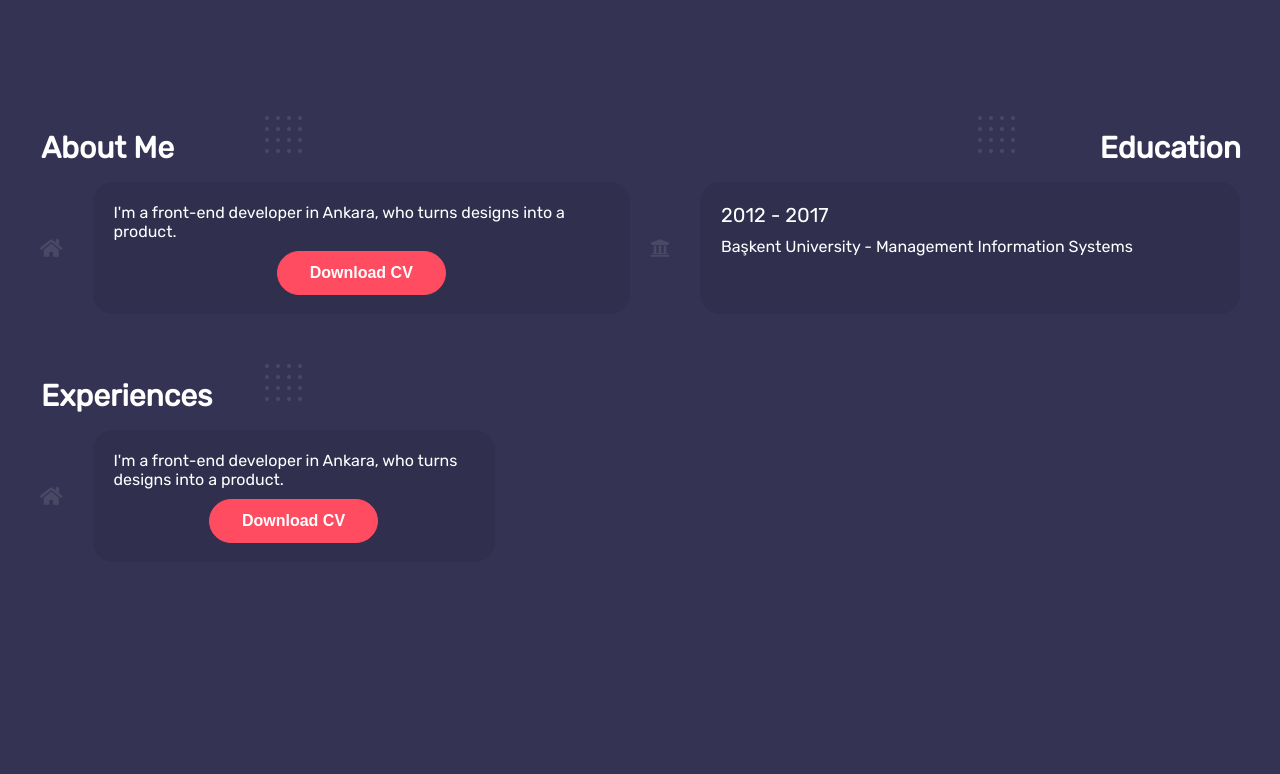
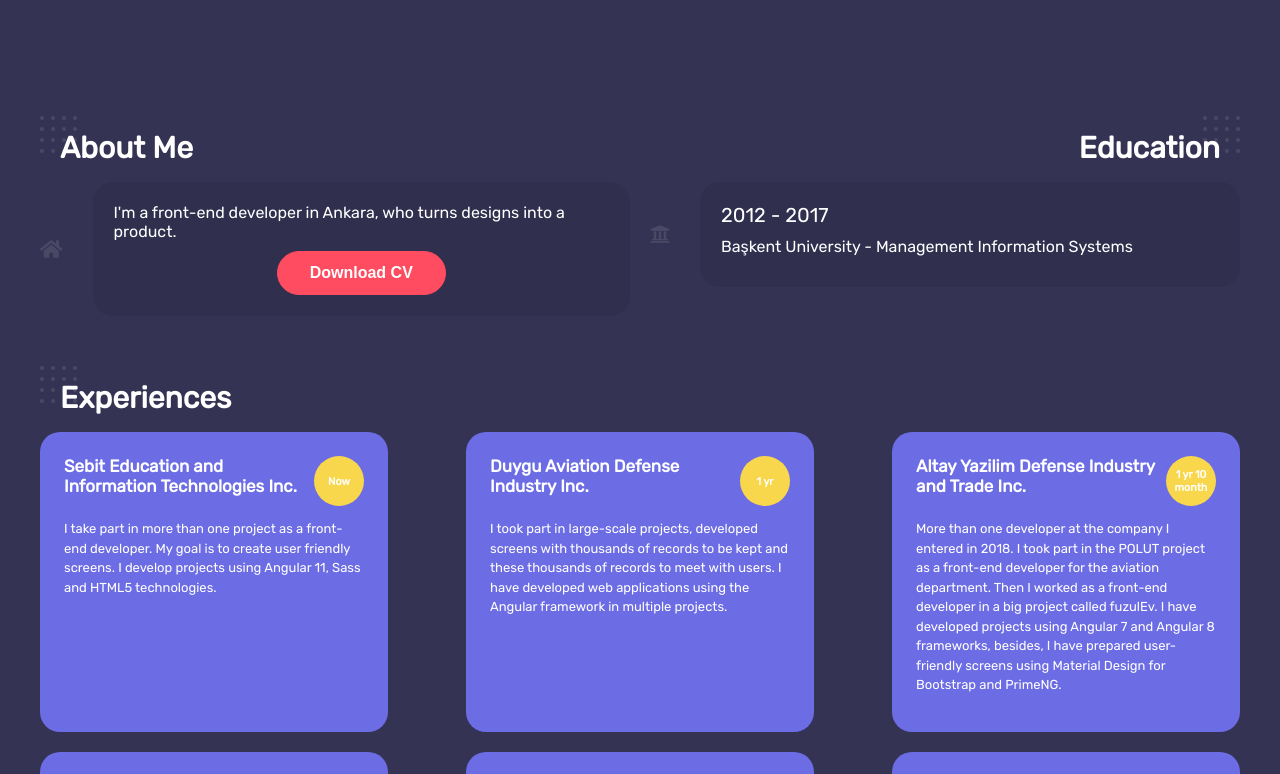
Before and after one commit to selinoykunergiz/angular-cv-site, an Angular app: page / in a window 1280 px wide. Shown: the part 724-1498 px from the top of the page. Before the commit the page ends 1336 px from the top, so only its background shows below. Built offline with nearby package versions, Linux system fonts and the light colour scheme.

Commit message:
experience section done, works json implemented

```diff
--- a/src/app/pages/cv-common/cv-common.component.html
+++ b/src/app/pages/cv-common/cv-common.component.html
@@ -39,7 +39,7 @@
 
     <div class="content">
         <div class="about-me">
-            <div>
+            <div class="ab-title">
                 <img class="aboutme-img" src="assets/img/content/dots-bg-light.svg" alt="content" />
                 <h2 class="aboutme-title">About Me</h2>
             </div>
@@ -57,7 +57,7 @@
         </div>
 
         <div class="education">
-            <div>
+            <div class="education-header">
                 <img class="education-img" src="assets/img/content/dots-bg-light.svg" alt="content" />
                 <h2 class="education-title">Education</h2>
             </div>
@@ -75,18 +75,24 @@
 
     <div class="content">
         <div class="experience">
-            <div>
+            <div class="exp-header">
                 <img class="aboutme-img" src="assets/img/content/dots-bg-light.svg" alt="content" />
                 <h2 class="aboutme-title">Experiences</h2>
             </div>
-            <div class="content-detail">
-                <div class="icon">
-                    <fa-icon class="common-icon content-icon" [icon]="faHome"></fa-icon>
-                </div>
-                <div class="section-content section-experience">
-                    <p class="paragraph">I'm a front-end developer in Ankara, who turns designs into a product.</p>
-                    <div class="section-btn">
-                        <button class="btn btn-default">Download CV</button>
+            <div class="exp-all">
+                <div class="exp-content">
+                    <div class="section-content section-experience" *ngFor="let experience of experienceList">
+                        <ul>
+                            <li>
+                                <div class="section-exp">
+                                    <h3 class="exp-title">{{experience.companyname}}</h3>
+                                    <h6>{{experience.totaltime}}</h6>
+                                </div>
+                            </li>
+                            <li>
+                                <p class="exp-paragraph">{{experience.description}}</p>
+                            </li>
+                        </ul>
                     </div>
                 </div>
             </div>
--- a/src/app/pages/cv-common/cv-common.component.scss
+++ b/src/app/pages/cv-common/cv-common.component.scss
@@ -147,25 +147,40 @@
             display: flex;
             flex-direction: column;
             width: 50%;
+            .ab-title, .education-header  {
+                margin-bottom: 30px;
+            }
             .aboutme-img {
+                content: "";
+                display: block;
+                height: 37px;
                 position: absolute;
-                left: 265px;
+                width: 37px;
             }
             .education-img {
+                content: "";
+                display: block;
+                height: 37px;
                 position: absolute;
-                right: 265px !important;
+                width: 37px;
             }
-            .aboutme-title, .education-title {
+            .education-title {
+                width: 100%;
+                display: flex;
+                justify-content: flex-end;
+            }
+            .aboutme-title , .education-title{
                 margin: 0;
                 position: relative;
                 font-size: 30px;
                 color: white;
                 color: white;
                 top: 14px;
-                left: 1px;
+                padding:0 20px;
             }
-            .education-title {
-                text-align: end;
+            .education-header {
+                display: flex;
+                justify-content: flex-end;
             }
             .content-detail {
                 display: flex;
@@ -173,7 +188,6 @@
                 width: 100%;
                 justify-content: flex-start;
                 align-items: center;
-                margin-top: 30px;
                 .section-content {
                     border: 1px solid#302f4e;
                     background:#302f4e;
@@ -181,8 +195,7 @@
                     border-radius: 20px;
                     display: flex;
                     flex-direction: column;
-                    width: 100%;
-                    height: 90px;
+                    flex: 1;
                     .paragraph {
                         margin: 0;
                         color: white;
@@ -202,8 +215,64 @@
 
         .experience {
             width: 100% !important;
-            .section-experience {
-                width: 30% !important;
+            .exp-header {
+                margin-bottom: 30px;
+            }
+            .exp-all {
+                width: 100% !important;
+                display: flex;
+                .exp-content {
+                    width: 100% !important;
+                    display: flex;
+                    flex-wrap: wrap;
+                    flex-direction: row;
+                    justify-content: space-between;
+                    .section-experience {
+                        border-radius: 20px;
+                        flex-direction: row;
+                        width: 25% !important;
+                        margin-bottom: 20px;
+                        padding: 24px;
+                        background-color: rgb(108, 108, 229) !important;
+                    ul {
+                        list-style: none;
+                        padding: 0;
+                        margin: 0;
+                        li {
+                            .section-exp {
+                                display: flex;
+                                justify-content: space-between;
+                                width: 100%;
+                                .exp-title {
+                                    margin: 0;
+                                    font-size: 17px;
+                                    width: 80%;
+                                    color: white;
+
+                                }
+                                h6 {
+                                    margin: 0;
+                                    width: 50px;
+                                    background-color: rgb(249, 215, 76);
+                                    border-radius: 50%;
+                                    display: flex;
+                                    align-items: center;
+                                    justify-content: center;
+                                    text-align: center;
+                                    height: 50px;
+                                    color: white;
+                                    font-weight: bold;
+                                }
+                            }
+                            .exp-paragraph {
+                                font-size: 13px;
+                                line-height: 1.5;
+                                color: white;
+                            }
+                        }
+                    }
+                    }
+                }
             }
         }
     }
--- a/src/app/pages/cv-common/cv-common.component.ts
+++ b/src/app/pages/cv-common/cv-common.component.ts
@@ -1,6 +1,7 @@
-import { AfterViewChecked, Component, ElementRef, OnInit, ViewChild} from '@angular/core';
+import { Component, OnInit} from '@angular/core';
 import { faHome, faUniversity } from '@fortawesome/free-solid-svg-icons';
 import data from '../../../assets/json/data.json';
+import works from '../../../assets/json/works.json';
 
 @Component({
   selector: 'app-cv-common',
@@ -9,17 +10,29 @@ import data from '../../../assets/json/data.json';
 })
 export class CvCommonComponent implements OnInit {
 
-  commonList: any;
+  experienceList: any;
+  worksList: any;
+
   faHome = faHome;
   faUniversity = faUniversity;
 
   constructor() { }
 
   ngOnInit(): void {
+    this.init();
+  }
+
+  init() {
     this.getExperienceList();
+    this.getWorkList();
   }
 
   getExperienceList() {
-    this.commonList = data;
+    this.experienceList = data;
+  }
+
+  getWorkList() {
+    this.worksList = works;
+    debugger
   }
 }
--- a/src/assets/json/data.json
+++ b/src/assets/json/data.json
@@ -2,7 +2,7 @@
     {
         "id": 1,
         "companyname": "Sebit Education and Information Technologies Inc.",
-        "description": "I take part in more than one project as a front-end developer. My goal is to create user friendly screens. I develop projects using Angular 10, Sass and HTML5 technologies.",
+        "description": "I take part in more than one project as a front-end developer. My goal is to create user friendly screens. I develop projects using Angular 11, Sass and HTML5 technologies.",
         "startdate": "",
         "finishdate": "",
         "totaltime": "Now"
--- /dev/null
+++ b/src/assets/json/works.json
@@ -0,0 +1,18 @@
+[
+    {
+        "id": 1,
+        "projectname": "tumblrApp"
+    },
+    {
+        "id": 2,
+        "projectname": "postsTodosApp"
+    },
+    {
+        "id": 3,
+        "projectname": "todoApp"
+    },
+    {
+        "id": 4,
+        "projectname": "reactApp"
+    }
+]
```
